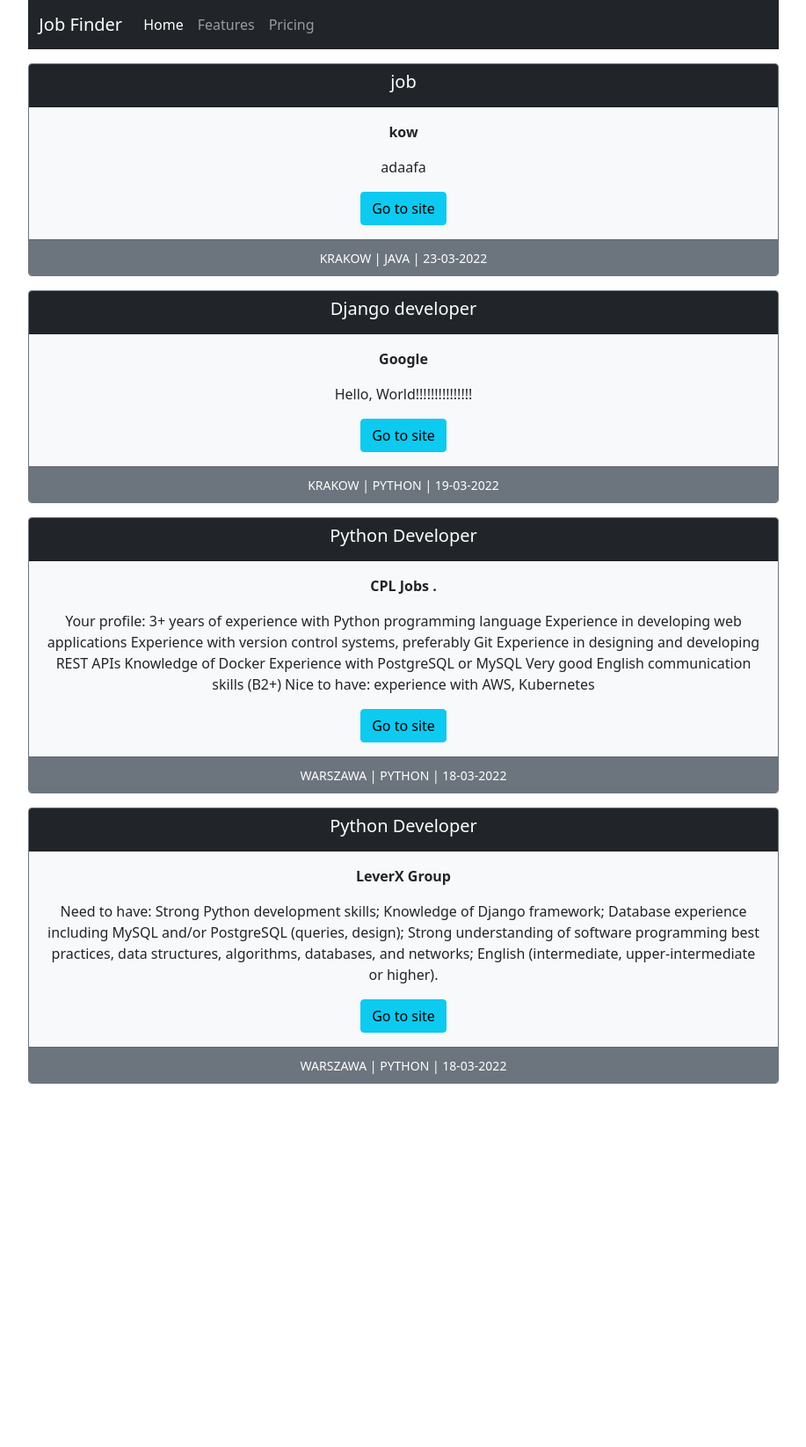
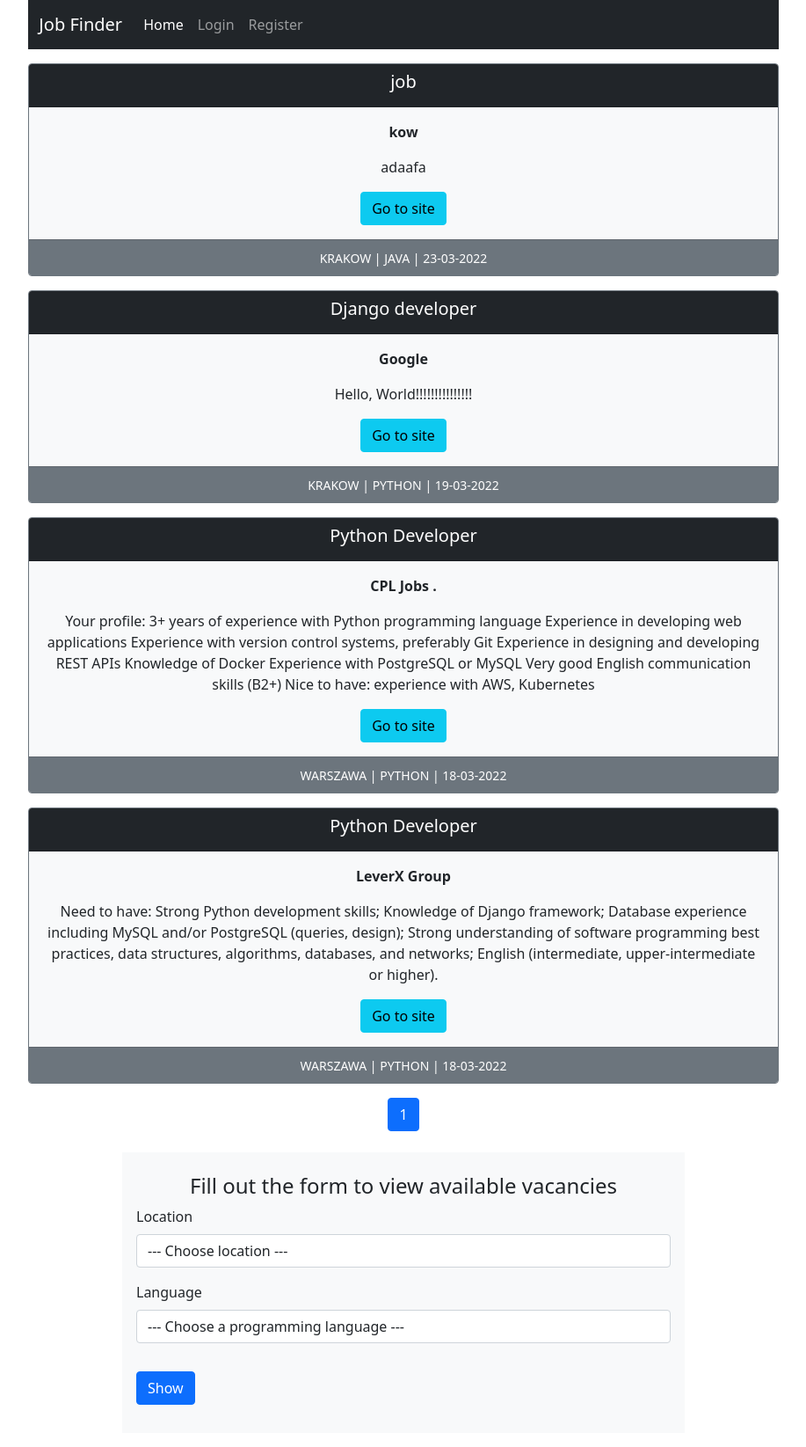
Before and after one commit to kukhmax/job-finder, a Django app: page /vacancies/ in a window 1280 px wide. Shown: the whole page at 88% size, without its empty margins (181-1098 px from the left). Before the commit the page ends 1232 px from the top, so only its background shows below. Run offline with Django 4.2, Linux system fonts and the light colour scheme; data comes from the database, SQL or seed files in the repository; some libraries are stand-ins or nearby versions.

Commit message:
added register, login and logout

```diff
--- /dev/null
+++ b/src/accounts/urls.py
@@ -0,0 +1,11 @@
+from django.urls import path
+
+from .views import (LoginUserView, LogoutUserView, SuccessRegistrationView,
+                    UserCreateView)
+
+urlpatterns = [
+    path('register/', UserCreateView.as_view(), name='register'),
+    path('login/', LoginUserView.as_view(template_name='accounts/login.html'), name='login'),
+    path('logout/', LogoutUserView.as_view(), name='logout'),
+    path('success_registaration/', SuccessRegistrationView.as_view(), name='success_reg'),
+]
--- a/src/job_finder/settings.py
+++ b/src/job_finder/settings.py
@@ -129,3 +129,5 @@ STATIC_URL = 'static/'
 DEFAULT_AUTO_FIELD = 'django.db.models.BigAutoField'
 
 AUTH_USER_MODEL = 'accounts.MyUser'
+
+LOGIN_REDIRECT_URL = 'home'
--- a/src/job_finder/urls.py
+++ b/src/job_finder/urls.py
@@ -19,4 +19,5 @@ from django.urls import path, include
 urlpatterns = [
     path('admin/', admin.site.urls),
     path('', include('scraping.urls')),
+    path('accounts/', include('accounts.urls')),
 ]
--- a/src/scraping/templates/scraping/vacancies.html
+++ b/src/scraping/templates/scraping/vacancies.html
@@ -1,13 +1,16 @@
 {% extends 'base.html' %}
 
-
+{% load bootstrap4 %}
 
 {% block title %}Your vacancies{% endblock title %}
 
 
 {% block content %}
 
-{% for v in filter.qs %}
+
+{% if page_obj %}
+
+{% for v in page_obj %}
 
 <div class="card border-secondary col-md-8 mx-auto text-center my-3">
     <div class="card-header text-white bg-dark">
@@ -26,4 +29,63 @@
 
     {% endfor %}
 
+
+    <div class="row">
+        <div class="col">
+
+            <nav aria-label="Page navigation example">
+                <ul class="pagination justify-content-center">
+
+                    {% if page_obj.has_previous %}
+                        <li class="page-item"></li>
+                            <a class="page-link" href="?city={{ city }}&language={{ language }}&page=1" aria-label="Previous">
+                                <span aria-hidden="true">&laquo;</span>
+                            </a>
+                        </li>
+                    {% endif %}
+                    {% for page in page_obj.paginator.page_range %}
+                        <li class="page-item
+                        {% if page == page_obj.number %}
+                            active
+                        {% endif %}">
+                            <a class="page-link" href="?city={{ city }}&language={{ language }}&page={{ page }}">{{ page }}</a>
+                        </li>
+                    {% endfor %}
+                    {% if page_obj.has_next %}
+                        <li class="page-item">
+                            <a class="page-link" href="?city={{ city }}&language={{ language }}&page={{ page_obj.next_page_number }}" aria-label="Next">
+                            <span aria-hidden="true">&raquo;</span>
+                            </a>
+                        </li>
+                    {% endif %}
+                </ul>
+
+            </nav>
+
+        </div>
+    </div>
+    {% else %}
+
+    <div class="mb-3 col-md-6 mx-auto my-2">
+        <div class="alert alert-warning alert-dismissible fade show " role="alert">
+            Unforunately, not found for your request!!!
+        <button type="button" class="btn-close" data-bs-dismiss="alert" aria-label="Close"></button>
+        </div>
+    </div>
+
+    {% endif %}
+
+    <div class="mb-3 col-md-6 mx-auto my-2">
+        <div class="card-body bg-light">
+            <h4 class="text-center my-2">Fill out the form to view available vacancies</h4>
+            <form class="form-inline center" method="get" action="{% url 'vacancies' %}">
+                {% bootstrap_field filter.form.location field_class='ml-2 mr-3' %}
+                {% bootstrap_field filter.form.language field_class='mr-3 ml-2' %}
+                <div class="form-group">
+                    <input class="btn btn-primary my-3" type="submit" value="Show">
+                </div>
+            </form>
+        </div>
+    </div>
+
 {% endblock content %}
--- a/src/scraping/urls.py
+++ b/src/scraping/urls.py
@@ -1,8 +1,8 @@
 from django.urls import path
 
-from .views import VacancyFindView, vacancy_list
+from .views import VacancyFindView, VacancyListView
 
 urlpatterns = [
     path('', VacancyFindView.as_view(), name='home'),
-    path('vacancies/', vacancy_list, name='vacancies'),
+    path('vacancies/', VacancyListView.as_view(), name='vacancies'),
 ]
--- a/src/scraping/views.py
+++ b/src/scraping/views.py
@@ -17,15 +17,16 @@ class VacancyFindView(FilterView):
 
 
 
-# class VacancyListView(ListView):
-#     """List of found vacanies"""
-#     model = Vacancy
-#     filterset_class =  VacancyFilter
+class VacancyListView(FilterView, ListView):
+    """List of found vacanies"""
+    model = Vacancy
+    filterset_class =  VacancyFilter
 
-#     template_name = 'scraping/vacancies.html'
-#     context_object_name = 'filter'
+    template_name = 'scraping/vacancies.html'
+    context_object_name = 'filter'
+    paginate_by = 15
 
 
-def vacancy_list(request):
-    f = VacancyFilter(request.GET, queryset=Vacancy.objects.all())
-    return render(request, 'scraping/vacancies.html', {'filter': f})
+# def vacancy_list(request):
+#     f = VacancyFilter(request.GET, queryset=Vacancy.objects.all())
+#     return render(request, 'scraping/vacancies.html', {'filter': f})
--- a/src/templates/base.html
+++ b/src/templates/base.html
@@ -22,8 +22,22 @@
           <div class="collapse navbar-collapse" id="navbarNavAltMarkup">
             <div class="navbar-nav">
               <a class="nav-link active" aria-current="page" href="#">Home</a>
-              <a class="nav-link" href="#">Features</a>
-              <a class="nav-link" href="#">Pricing</a>
+              <ul class="navbar-nav">
+                {% if request.user.is_authenticated %}
+                  <li class="nav-item">
+                    <a class="nav-link" href="{% url 'logout' %}">Logout</a>
+                  </li>
+
+                  {% else %}
+                  <li class="nav-item">
+                    <a class="nav-link" href="{% url 'login' %}">Login</a>
+                  </li>
+                  <li class="nav-item">
+                    <a class="nav-link" href="{% url 'register' %}">Register</a>
+                  </li>
+
+                  {% endif %}
+              </ul>
             </div>
           </div>
         </div>
```
Also changed, not shown: src/accounts/forms.py (added, +40 -0 lines), src/accounts/templates/accounts/login.html (added, +36 -0 lines), src/accounts/templates/accounts/register.html (added, +29 -0 lines), src/accounts/templates/accounts/success_register.html (added, +21 -0 lines), src/accounts/views.py (+37 -2 lines), work.json (deleted, +0 -1 lines).
